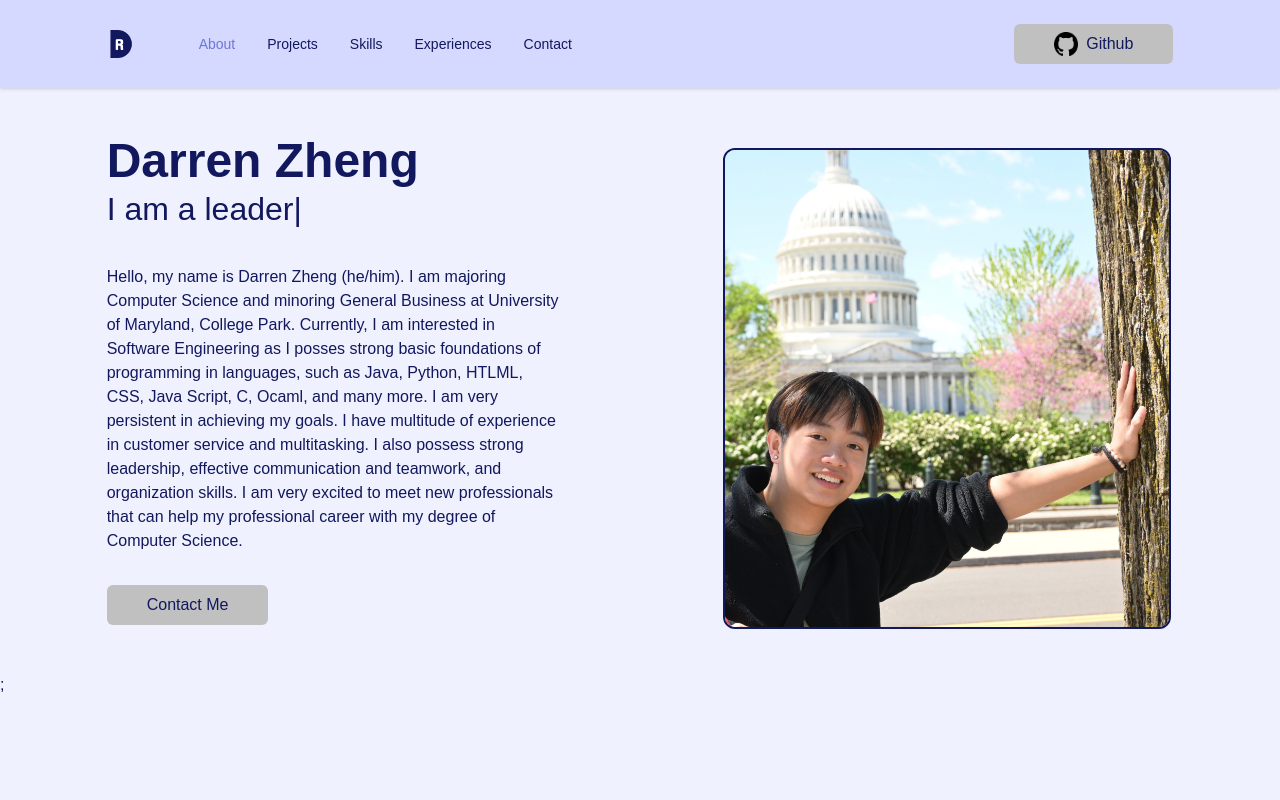
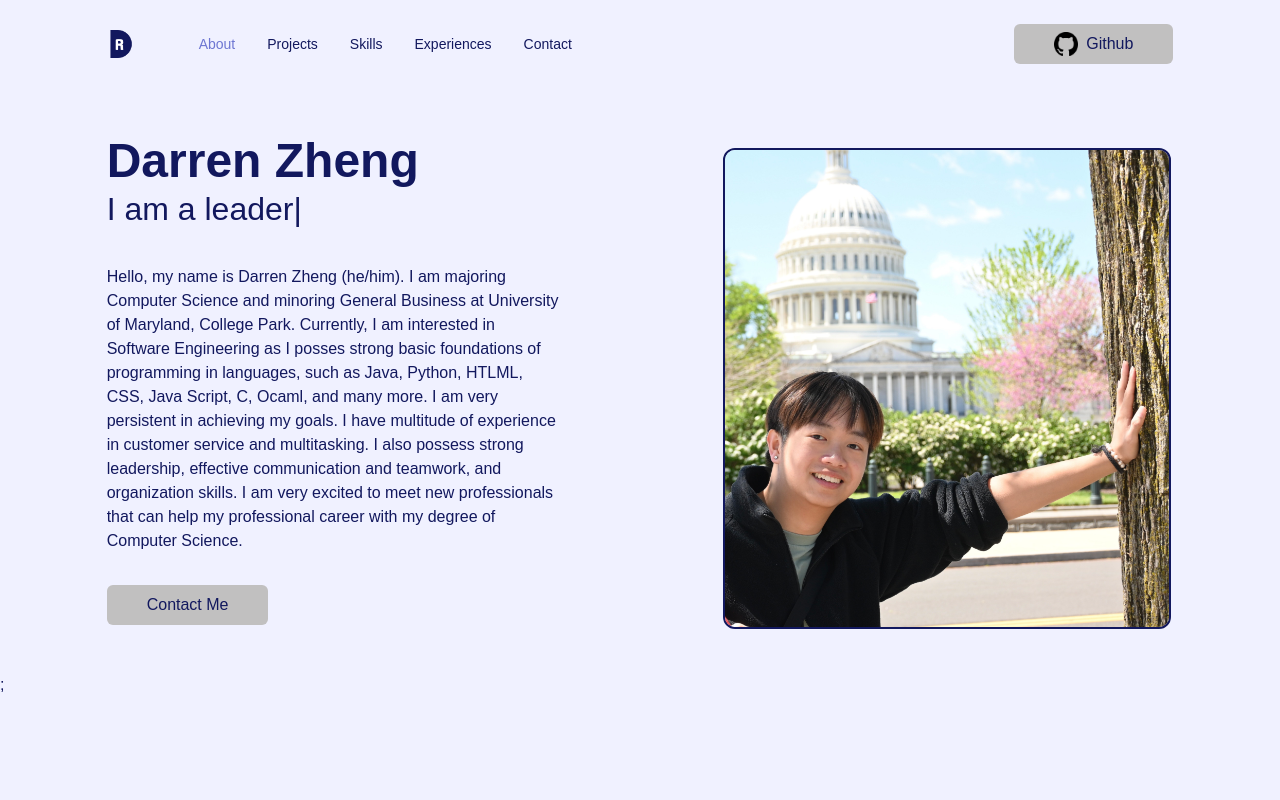
Before and after one commit to Renso0425/personal-website, a React (Vite) app: page / in a window 1280 px wide. Shown: the top 800 px of the page. Built offline with nearby package versions, Linux system fonts and the light colour scheme.

Commit message:
third commit

```diff
--- a/src/App.tsx
+++ b/src/App.tsx
@@ -26,6 +26,7 @@ function App() {
   return (
     <div className="bg-background-100 app">
       <Navbar
+        isTopOfPage={isTopOfPage}
         selectedPage={selectedPage}
         setSelectedPage={setSelectedPage}
       />
--- a/src/scenes/navbar/index.tsx
+++ b/src/scenes/navbar/index.tsx
@@ -7,17 +7,19 @@ import GitHub from "../../assets/github.png";
 import DLogo from "../../assets/DarrenLogo.png"
 
 type Props = {
+    isTopOfPage: boolean;
     selectedPage: SelectedPage;
     setSelectedPage: (value: SelectedPage) => void;
 };
 
-const Navbar = ({ selectedPage, setSelectedPage }: Props) => {
+const Navbar = ({ isTopOfPage, selectedPage, setSelectedPage }: Props) => {
     const flexBetween = "flex items-center justify-between";
     const [isMenuToggled, setIsMenuToggled] = useState<boolean>(false);
     const isAboveMediumScreens = useMediaQuery(`(min-width: 1060px)`);
+    const navbarBackground = isTopOfPage ? "" : "bg-primary-100 drop-shadow";
 
     return (<nav>
-        <div className={`bg-primary-100 drop-shadow ${flexBetween} fixed top-0 z-30 w-full py-6`}>
+        <div className={`${navbarBackground} ${flexBetween} fixed top-0 z-30 w-full py-6`}>
             <div className={`${flexBetween} mx-auto w-5/6`}>
                 <div className={`${flexBetween} w-full gap-16`}>
                     <img className="w-7 h-7" alt="Darren Z" src={DLogo}/>
@@ -51,7 +53,7 @@ const Navbar = ({ selectedPage, setSelectedPage }: Props) => {
                                 />
                             </div>
                             <div>
-                                <a className="rounded-md bg-secondary-500 px-10 py-2 hover:bg-primary-500 hover:text-white flex gap-2" target="_blank" href="https://github.com/Renso0425"><img className="h-6 w-6" alt="githubicon" src={GitHub}/>Github</a>
+                                <a className="rounded-md bg-secondary-500 px-10 py-2 hover:bg-primary-500 border-primary-500 hover:text-white flex gap-2" target="_blank" href="https://github.com/Renso0425"><img className="h-6 w-6" alt="githubicon" src={GitHub}/>Github</a>
                             </div>
                         </div>
                     ) : (
```
